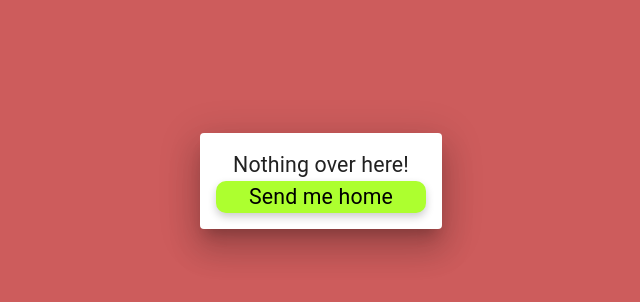
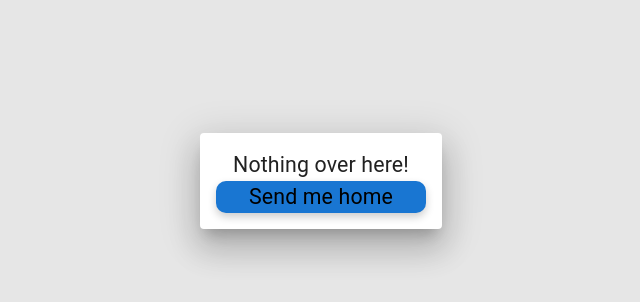
Before and after one commit to ChrisWess/GerCorefApp, a React (Create React App) app in the folder coref-app/: page / in a window 1280 px wide. Shown: the top 302 px of the page, without its empty margins (331-971 px from the left). Built offline with nearby package versions, Linux system fonts and the light colour scheme.

Commit message:
Changed style of the Send me home page, don't allow rename document with space string

```diff
--- a/coref-app/src/Components/ButtonTextfield.tsx
+++ b/coref-app/src/Components/ButtonTextfield.tsx
@@ -10,28 +10,39 @@ interface ButtonTextfieldProps {
 
 const ButtonTextfield: React.FC<ButtonTextfieldProps> = ({ tfLabel, buttonText, submitFunc }) => {
 
-    const [textInput, setTextInput] = React.useState<string>();
+    const [textInput, setTextInput] = React.useState<string>("");
+    const [disabled, setDisabled] = React.useState<boolean>(true);
+
 
     const handleTextFieldChange = (event: React.ChangeEvent<HTMLTextAreaElement | HTMLInputElement>) => {
         event.preventDefault();
         setTextInput(event.target.value);
+        if (event.target.value?.trim().length == 0) {
+            setDisabled(true);
+        }
+        else {
+            setDisabled(false);
+        }
     }
 
     const handleInput = (event: React.MouseEvent<HTMLButtonElement, MouseEvent>) => {
         event.preventDefault();
-        submitFunc(textInput);  // Use textFieldInput
+        submitFunc(textInput.trim());  // Use textFieldInput
+        setTextInput('');
+        setDisabled(true);
     }
 
     return (
         <div style={{ display: "inline-block", verticalAlign: "middle" }}>
             <TextField id="filled-basic" label={tfLabel} variant="filled"
                        onChange={(e) => handleTextFieldChange(e)}
+                       value={textInput}
                        style={{ marginLeft: 5, width: "70%" }}
             />
             <Button
                 variant="outlined"
                 onClick={(e) => handleInput(e)}
-                disabled={!textInput}
+                disabled={disabled}
                 style={{ margin: 5, textTransform: "none", width: "15%", height: 40 }}
             >{buttonText}</Button>
       </div>
--- a/coref-app/src/Components/Documents.tsx
+++ b/coref-app/src/Components/Documents.tsx
@@ -157,8 +157,6 @@ const Documents: React.FC<DocumentsProps> = ({ sendCorefClusterToParent,
                 clearChanges={clearChanges}
                 unsavedChanges={unsavedChanges}/>
             <ButtonTextfield tfLabel="New Document Name" buttonText="Rename" submitFunc={renameDocument} />
-            <Button variant="outlined" style={{ margin: 5, textTransform: "none", width: "97%" }} disabled>
-                Share selected document</Button>
             <span className="dropdown">
                 <Button disabled={currDocInfo.length === 0} variant="outlined" style={{ margin: 5, textTransform: "none", width: "97%" }}
                     onClick={onFileDownload} className="dropbtn">
@@ -169,6 +167,8 @@ const Documents: React.FC<DocumentsProps> = ({ sendCorefClusterToParent,
                         {supportedDataTypes[index]}</a>))}
                 </div>
             </span>
+            <Button variant="outlined" style={{ margin: 5, textTransform: "none", width: "97%" }} disabled>
+                Share selected document</Button>
             <Button variant="outlined" style={{ margin: 5, textTransform: "none", width: "97%" }} disabled>
                 Submit annotation <br />(Submit for online learning)</Button>
 
--- a/coref-app/src/Components/NotFound.tsx
+++ b/coref-app/src/Components/NotFound.tsx
@@ -19,7 +19,7 @@ const NotFound: React.FC<{}> = ({}) => {
                 <Box
                     component="main"
                     sx={{
-                        backgroundColor: 'indianred',
+                        backgroundColor: "#e6e6e6",
                         flexGrow: 1,
                         height: '100vh',
                         overflow: 'auto',
@@ -40,10 +40,11 @@ const NotFound: React.FC<{}> = ({}) => {
                                         overflow: 'auto',
                                         float: 'center',
                                         textAlign: 'center',
-                                        fontSize: "16pt"
+                                        fontSize: "16pt",
+                                        backgroundColor: "#white"
                                     }}>
                                     Nothing over here!
-                                    <Link style={{backgroundColor: "greenyellow", borderRadius: '10px', boxShadow: '0 4px 8px 0 rgba(0, 0, 0, 0.2)', textAlign: 'center'}} to="/dashboard">Send me home</Link>
+                                    <Link style={{backgroundColor: "#1976d2", borderRadius: '10px', boxShadow: '0 4px 8px 0 rgba(0, 0, 0, 0.2)', textAlign: 'center'}} to="/dashboard">Send me home</Link>
                                 </Paper>
                             </Grid>
                         </Grid>
```
